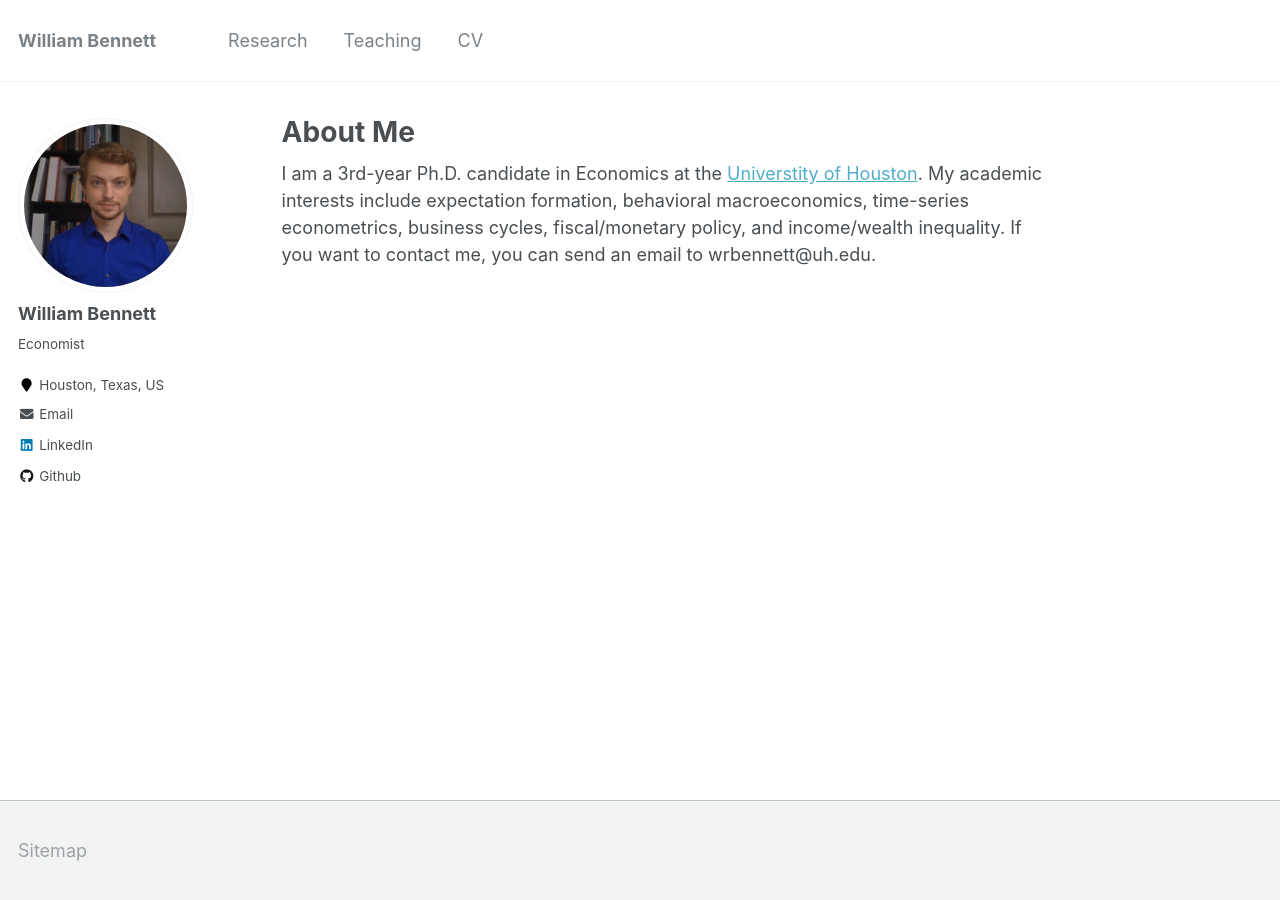
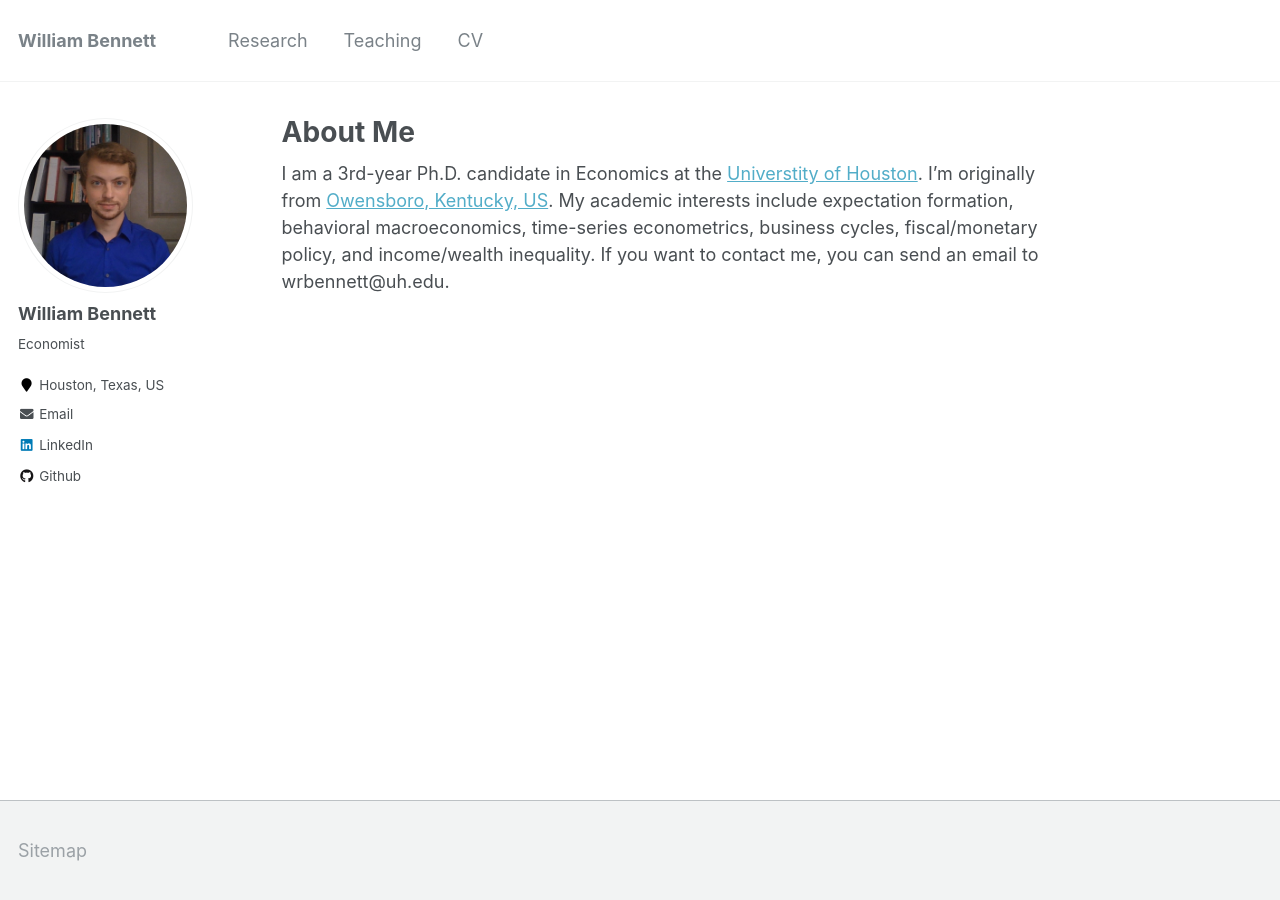
Before and after one commit to williambennettecon/williambennettecon.github.io, a Jekyll site: the page built from _pages/about.md, in a window 1280 px wide. Built offline with Jekyll 4.4.1, drawn with Linux system fonts in a browser that asks for light colours.

Commit message:
Update about.md

```diff
--- a/_pages/about.md
+++ b/_pages/about.md
@@ -8,4 +8,4 @@ redirect_from:
   - /about.html
 ---
 
-I am a 3rd-year Ph.D. candidate in Economics at the [Universtity of Houston](https://www.uh.edu/class/economics/). My academic interests include expectation formation, behavioral macroeconomics, time-series econometrics, business cycles, fiscal/monetary policy, and income/wealth inequality. If you want to contact me, you can send an email to wrbennett@uh.edu.
+I am a 3rd-year Ph.D. candidate in Economics at the [Universtity of Houston](https://www.uh.edu/class/economics/). I'm originally from [Owensboro, Kentucky, US](https://en.wikipedia.org/wiki/Owensboro%2C_Kentucky). My academic interests include expectation formation, behavioral macroeconomics, time-series econometrics, business cycles, fiscal/monetary policy, and income/wealth inequality. If you want to contact me, you can send an email to wrbennett@uh.edu.
```
